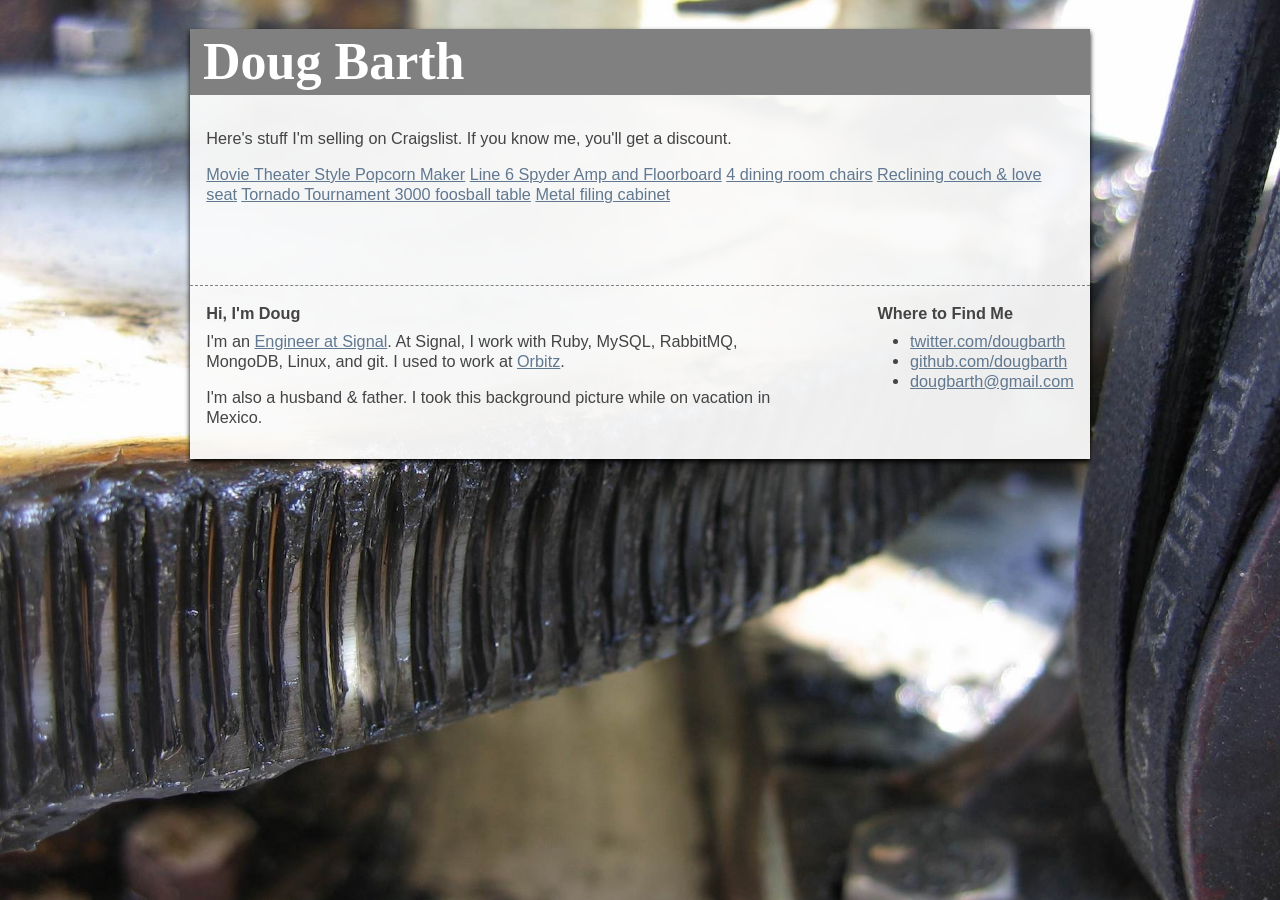
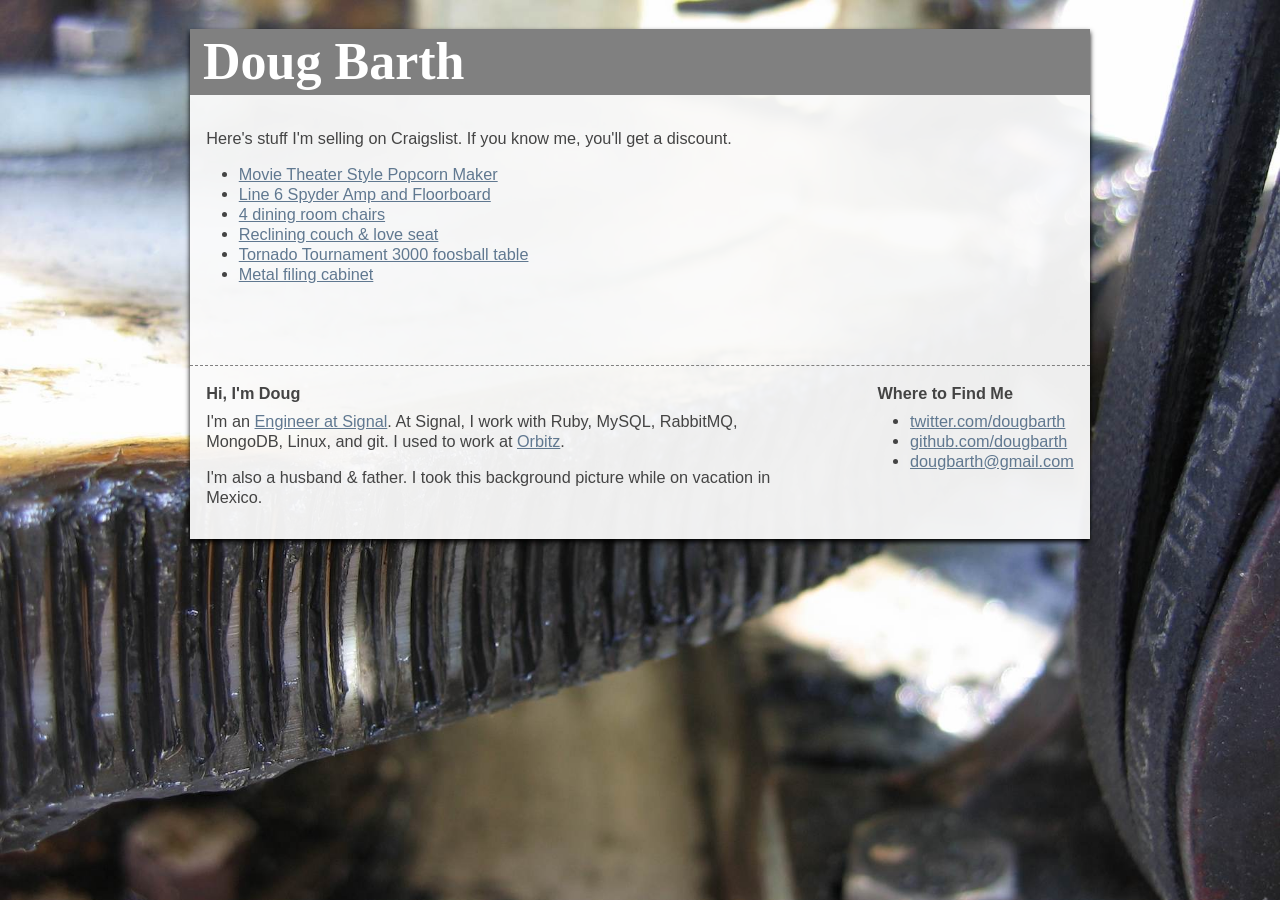
Before and after one commit to dougbarth/dougbarth.github.com, a Jekyll site: the page built from craigslist.html, in a window 1280 px wide. Built offline with Jekyll 4.4.1, drawn with Linux system fonts in a browser that asks for light colours; nearby versions of some CDN libraries; some web fonts are replaced.

Commit message:
Style fix

```diff
--- a/craigslist.html
+++ b/craigslist.html
@@ -4,9 +4,11 @@ layout: default
 
 <p>Here's stuff I'm selling on Craigslist. If you know me, you'll get a discount.</p>
 
-<a href="http://chicago.craigslist.org/wcl/hsh/3296791995.html">Movie Theater Style Popcorn Maker</a>
-<a href="http://chicago.craigslist.org/wcl/msg/3296864109.html">Line 6 Spyder Amp and Floorboard</a>
-<a href="http://chicago.craigslist.org/wcl/fuo/3296843420.html">4 dining room chairs</a>
-<a href="http://chicago.craigslist.org/wcl/fuo/3296835334.html">Reclining couch & love seat</a>
-<a href="http://chicago.craigslist.org/wcl/tag/3296807943.html">Tornado Tournament 3000 foosball table</a>
-<a href="http://chicago.craigslist.org/wcl/fuo/3296778687.html">Metal filing cabinet</a>
+<ul>
+  <li><a href="http://chicago.craigslist.org/wcl/hsh/3296791995.html">Movie Theater Style Popcorn Maker</a></li>
+  <li><a href="http://chicago.craigslist.org/wcl/msg/3296864109.html">Line 6 Spyder Amp and Floorboard</a></li>
+  <li><a href="http://chicago.craigslist.org/wcl/fuo/3296843420.html">4 dining room chairs</a></li>
+  <li><a href="http://chicago.craigslist.org/wcl/fuo/3296835334.html">Reclining couch & love seat</a></li>
+  <li><a href="http://chicago.craigslist.org/wcl/tag/3296807943.html">Tornado Tournament 3000 foosball table</a></li>
+  <li><a href="http://chicago.craigslist.org/wcl/fuo/3296778687.html">Metal filing cabinet</a></li>
+</ul>
```
